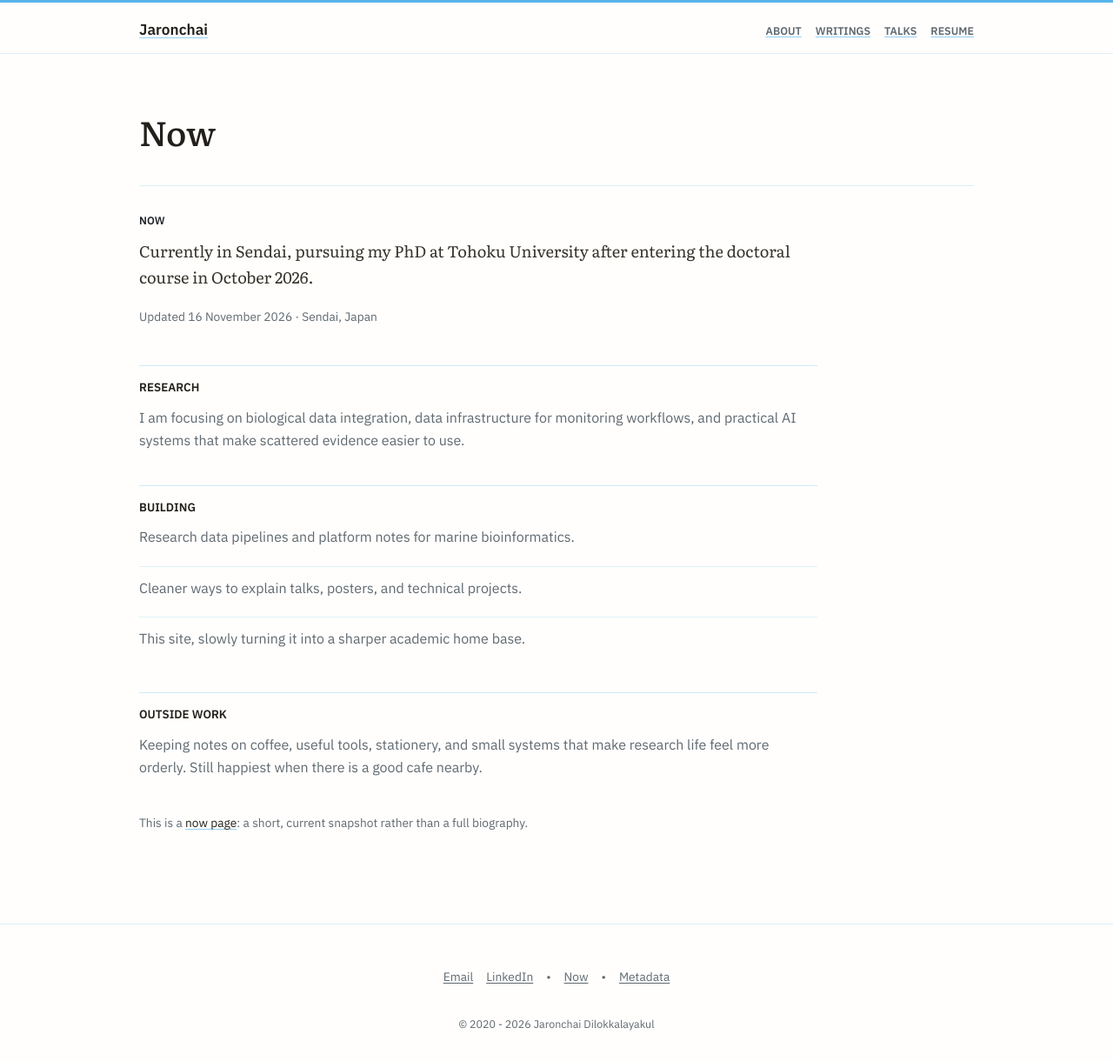
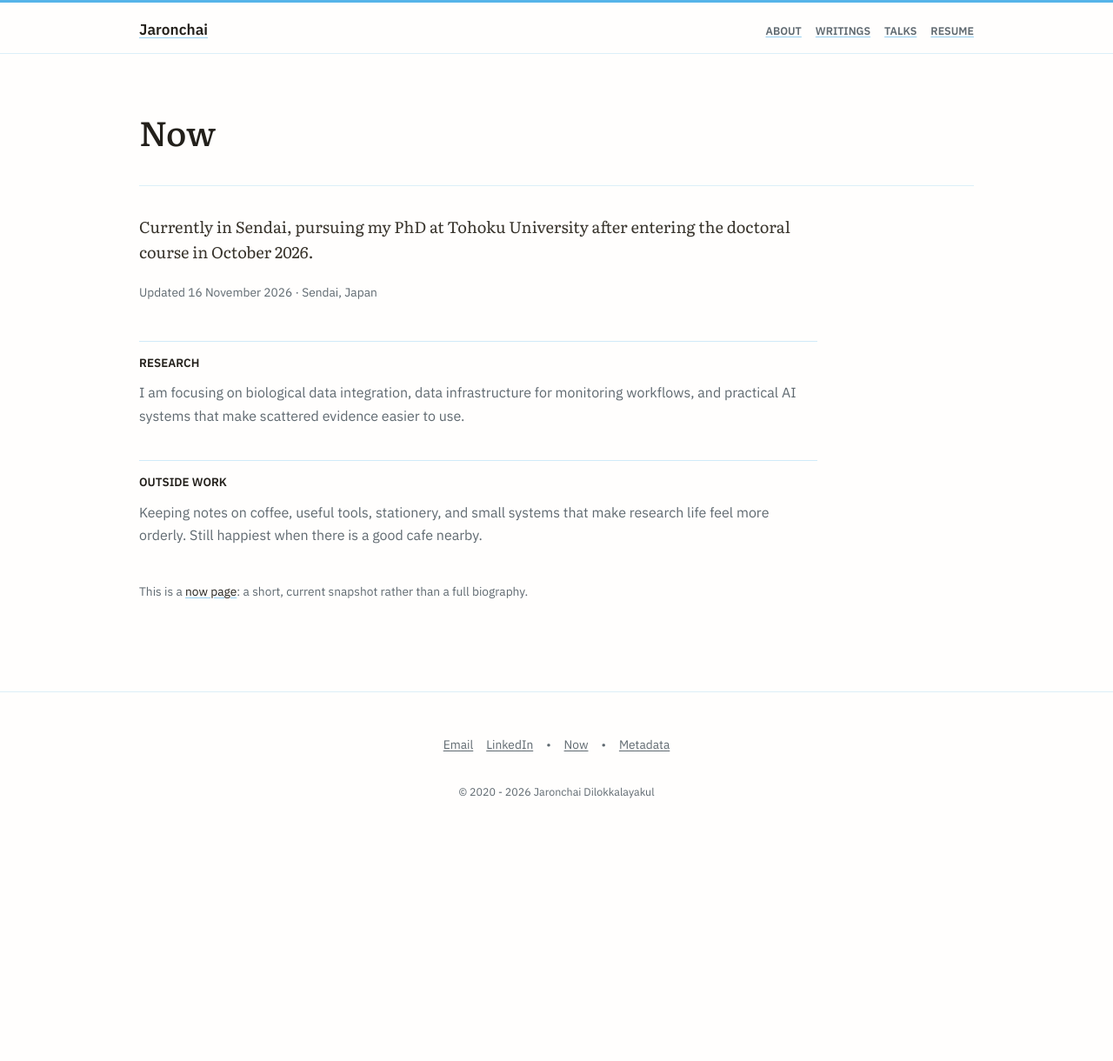
Before and after one commit to jarondlk/jaronchai-blog, a Jekyll site: the page built from pages/now.markdown, in a window 1280 px wide. Shown: the whole page at 87% size. Built offline with Jekyll 4.4.1, drawn with Linux system fonts in a browser that asks for light colours; after the commit the page ends 953 px from its top, so only the background shows below that.

Commit message:
Simplified layout

```diff
--- a/index.markdown
+++ b/index.markdown
@@ -24,7 +24,7 @@ layout: default
   </div>
 
   <aside class="home-brief" aria-label="Current coordinates">
-    <p class="home-brief__label">Current Affiliations</p>
+    <!-- <p class="home-brief__label">Current Affiliations</p> -->
     <dl>
       <div>
         <dt>Institute</dt>
--- a/pages/about.markdown
+++ b/pages/about.markdown
@@ -5,9 +5,9 @@ permalink: /about/
 ---
 
 <section class="about-hero" aria-label="About summary">
-  <p class="section-kicker">PhD Student at Tohoku University</p>
+  <!-- <p class="section-kicker">PhD Student at Tohoku University</p> -->
   <p class="about-deck">
-    I am Jaronchai Dilokkalayakul, a data engineer and bioinformatics researcher, focusing on heterogeneous data integration.
+    I am Jaronchai Dilokkalayakul, a PhD Student at Tohoku University, and a data engineer and bioinformatics researcher, focusing on heterogeneous data integration.
   </p>
   <nav class="about-links" aria-label="Profile links">
     <a href="mailto:jaron.dilok@gmail.com">Email</a>
--- a/pages/now.markdown
+++ b/pages/now.markdown
@@ -5,7 +5,7 @@ permalink: /now/
 ---
 
 <section class="now-hero" aria-label="Now summary">
-  <p class="section-kicker">Now</p>
+  <!-- <p class="section-kicker">Now</p> -->
   <p class="now-deck">
     Currently in Sendai, pursuing my PhD at Tohoku University after entering
     the doctoral course in October 2026.
@@ -22,15 +22,6 @@ permalink: /now/
   </p>
 </section>
 
-<section class="now-section" aria-labelledby="now-building">
-  <h2 id="now-building">Building</h2>
-  <ul class="now-list">
-    <li>Research data pipelines and platform notes for marine bioinformatics.</li>
-    <li>Cleaner ways to explain talks, posters, and technical projects.</li>
-    <li>This site, slowly turning it into a sharper academic home base.</li>
-  </ul>
-</section>
-
 <section class="now-section" aria-labelledby="now-outside">
   <h2 id="now-outside">Outside Work</h2>
   <p>
--- a/pages/sitemap.markdown
+++ b/pages/sitemap.markdown
@@ -54,9 +54,9 @@ permalink: /sitemap/
   {% endif %}
 {% endfor %}
 
-<p class="page-intro">
+<!-- <p class="page-intro">
   A live site overview for content counts and route checking.
-</p>
+</p> -->
 
 <section class="sitemap-section metadata-section" aria-labelledby="metadata-overview">
   <h2 id="metadata-overview">Overview</h2>
--- a/pages/talks.markdown
+++ b/pages/talks.markdown
@@ -7,9 +7,9 @@ permalink: /talks/
 {% assign talks_sorted = site.data.talks | sort: "date" | reverse %}
 {% assign current_year = "" %}
 
-<p class="page-intro">
+<!-- <p class="page-intro">
   A record of past talks research presentations.
-</p>
+</p> -->
 
 <div class="conference-record">
 {% for talk in talks_sorted %}
```
Also changed, not shown: pages/writings.markdown (+4 -4 lines).
